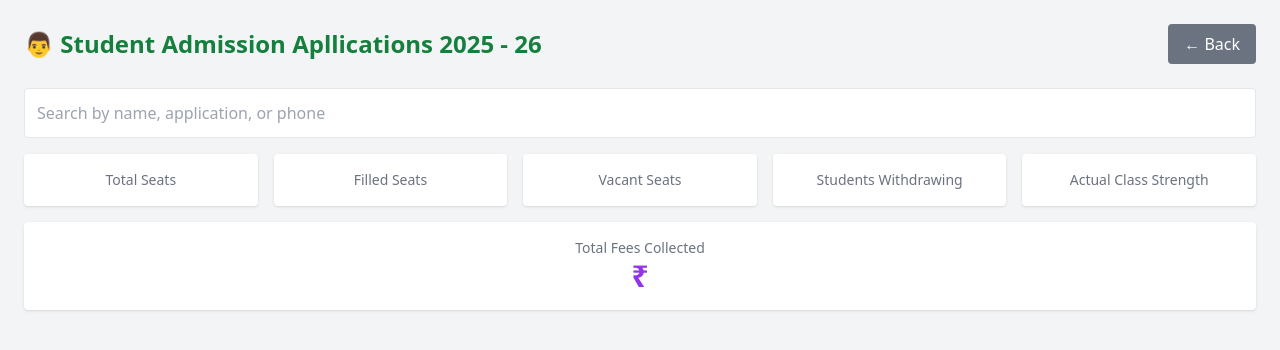
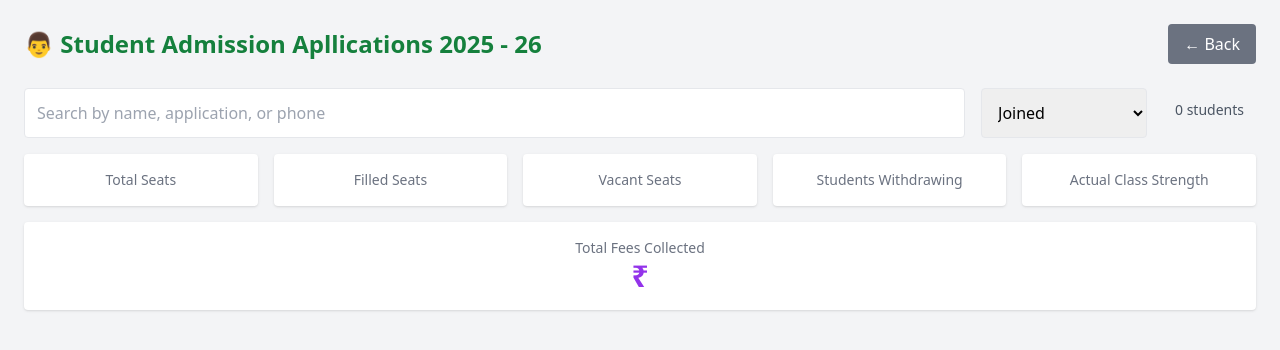
Before and after one commit to GitKaran4723/bcaofficial, a Flask app: template templates/admissionApp.html in a window 1280 px wide. Shown: the top 350 px of the page. Run offline with Flask 3, Linux system fonts and the light colour scheme; the template is opened without the code that fills it, so the values that code supplies are empty; some libraries are stand-ins or nearby versions.

Commit message:
Added Filter to students page

```diff
--- a/templates/admissionApp.html
+++ b/templates/admissionApp.html
@@ -20,8 +20,18 @@
     <a href="javascript:history.back()" class="bg-gray-500 text-white px-4 py-2 rounded">← Back</a>
   </div>
 
-  <!-- Search and Student List -->
-  <input type="text" id="search" placeholder="Search by name, application, or phone" class="mb-4 w-full p-3 border rounded" onkeyup="filterStudents()">
+  <div class="flex flex-wrap gap-4 mb-4">
+    <input type="text" id="search" placeholder="Search by name, application, or phone" class="flex-grow p-3 border rounded" onkeyup="filterStudents()">
+
+    <select id="filterSelect" onchange="filterStudents()" class="p-3 border rounded">
+      <option value="joined">Joined</option>
+      <option value="withdrawn">Withdrawn</option>
+      <option value="refund">Claimed Refund</option>
+      <option value="all">All</option>
+    </select>
+
+    <span id="studentCount" class="p-3 text-sm text-gray-600">0 students</span>
+  </div>
 
   <!-- Stats -->
   <div id="statsSection" class="grid gap-4 sm:grid-cols-3 lg:grid-cols-5 mb-8">
@@ -162,14 +172,35 @@
 
     function filterStudents() {
       const input = document.getElementById('search').value.toLowerCase();
-      const isSearching = input.length > 0;
-      document.getElementById('statsSection').style.display = isSearching ? 'none' : '';
+      const filter = document.getElementById('filterSelect').value;
       const cards = Array.from(document.querySelectorAll('#studentList > div'));
+      let count = 0;
+
       cards.forEach(card => {
-        const text = card.innerText.toLowerCase();
-        card.style.display = text.includes(input) ? '' : 'none';
+        const appId = card.getAttribute('onclick').match(/'(\d+)'/)[1];
+        const student = studentDataMap[appId];
+        const nameMatch = card.innerText.toLowerCase().includes(input);
+
+        let statusMatch = false;
+        const joining = (student['Joining'] || '').trim().toUpperCase();
+        const remark = (student['PAYMENT REMARKS'] || '').toLowerCase();
+
+        if (filter === 'all') statusMatch = true;
+        else if (filter === 'joined') statusMatch = joining === 'Y';
+        else if (filter === 'withdrawn') statusMatch = joining === 'N';
+        else if (filter === 'refund') statusMatch = remark.includes('refund');
+
+        const show = nameMatch && statusMatch;
+        card.style.display = show ? '' : 'none';
+        if (show) count++;
       });
+
+      document.getElementById('statsSection').style.display = input.length > 0 ? 'none' : '';
+      document.getElementById('studentCount').textContent = `${count} students`;
     }
+    // Call filterStudents() once the page loads
+    window.addEventListener('DOMContentLoaded', filterStudents);
+
   </script>
 </body>
 </html>
```
